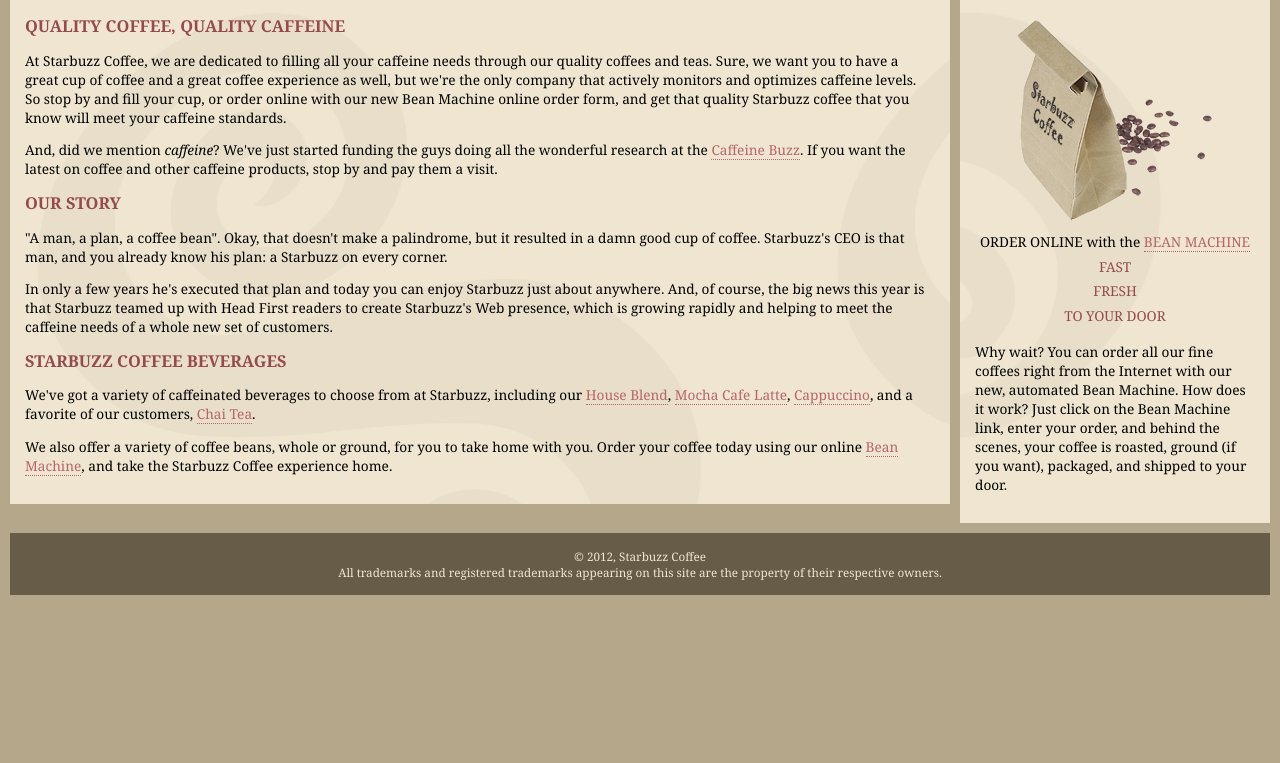
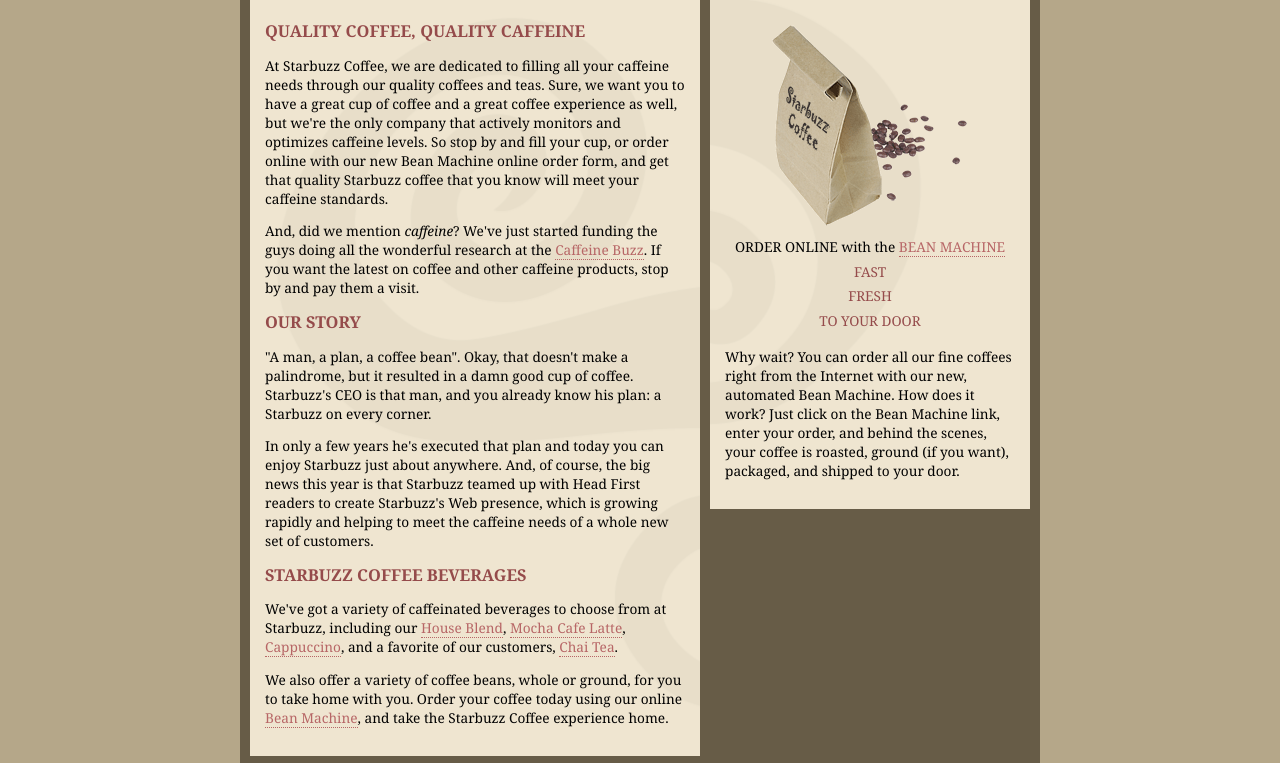
Before and after one commit to Mewoabi-Joe/Starbuzz, a plain HTML site: page index.html in a window 1280 px wide. Shown: the part 139-902 px from the top of the page. Before the commit the page ends 800 px from the top, so only its background shows below. Drawn offline with Linux system fonts and the light colour scheme.

Commit message:
frozen design

```diff
--- a/index.html
+++ b/index.html
@@ -7,31 +7,9 @@
   </head>
 
   <body>
-    <div id="header">
+    <div id="allcontent"><div id="header">
           <img src="images/header.gif" alt="Starbuzz Coffee header image">
         </div>
-    <div id="sidebar">
-      <p class="beanheading">
-        <img src="images/bag.gif" alt="Bean Machine bag">
-        <br>
-        ORDER ONLINE
-        with the
-        <a href="form.html">BEAN MACHINE</a>
-        <br>
-        <span class="slogan">
-            FAST <br>
-            FRESH <br>
-            TO YOUR DOOR <br>
-        </span>
-      </p>
-      <p>
-        Why wait?  You can order all our fine coffees right from the Internet with our new,
-        automated Bean Machine.  How does it work?  Just click on the Bean Machine link,
-        enter your order, and behind the scenes, your coffee is roasted, ground
-        (if you want), packaged, and shipped to your door.
-      </p>
-    </div>
-
 
         <div id="main">
           <h1>QUALITY COFFEE, QUALITY CAFFEINE</h1>
@@ -79,6 +57,27 @@
             the Starbuzz Coffee experience home.
           </p>
         </div>
+        <div id="sidebar">
+          <p class="beanheading">
+            <img src="images/bag.gif" alt="Bean Machine bag">
+            <br>
+            ORDER ONLINE
+            with the
+            <a href="form.html">BEAN MACHINE</a>
+            <br>
+            <span class="slogan">
+                FAST <br>
+                FRESH <br>
+                TO YOUR DOOR <br>
+            </span>
+          </p>
+          <p>
+            Why wait?  You can order all our fine coffees right from the Internet with our new,
+            automated Bean Machine.  How does it work?  Just click on the Bean Machine link,
+            enter your order, and behind the scenes, your coffee is roasted, ground
+            (if you want), packaged, and shipped to your door.
+          </p>
+        </div>
 
 
         <div id="footer">
@@ -87,6 +86,6 @@
           All trademarks and registered trademarks appearing on
           this site are the property of their respective owners.
         </div>
-
+    </div>
   </body>
 </html>
--- a/starbuzz.css
+++ b/starbuzz.css
@@ -3,6 +3,14 @@ body {
   font-family:      Georgia, "Times New Roman", Times, serif;
   font-size:        small;
   margin:           0px;
+}
+#allcontent{
+  padding-top: 5px;
+  padding-bottom: 5px;
+  width: 800px;
+  background-color: #675c47;
+  margin-left: auto;
+  margin-right: auto;
 }
 
 #header {
@@ -15,16 +23,16 @@ body {
   background:       #efe5d0 url(images/background.gif) top left;
   font-size:        105%;
   padding:          15px;
-  margin:           0px 330px 10px 10px;
+  margin:           0px 10px 10px 10px;
+  width:            420px;
+  float:            left;
 }
 
 #sidebar {
   background:       #efe5d0 url(images/background.gif) bottom right;
   font-size:        105%;
   padding:          15px;
-  margin:           0px 10px 10px 10px;
-  width: 280px;
-  float: right;
+  margin:           0px 10px 10px 470px;
 
 }
 
@@ -35,7 +43,7 @@ body {
   padding:          15px;
   margin:           10px;
   font-size:        90%;
-    clear: right;
+  clear:            left;
 }
 
 h1 {
```
Lines whose indentation alone changed are shown as unchanged.
